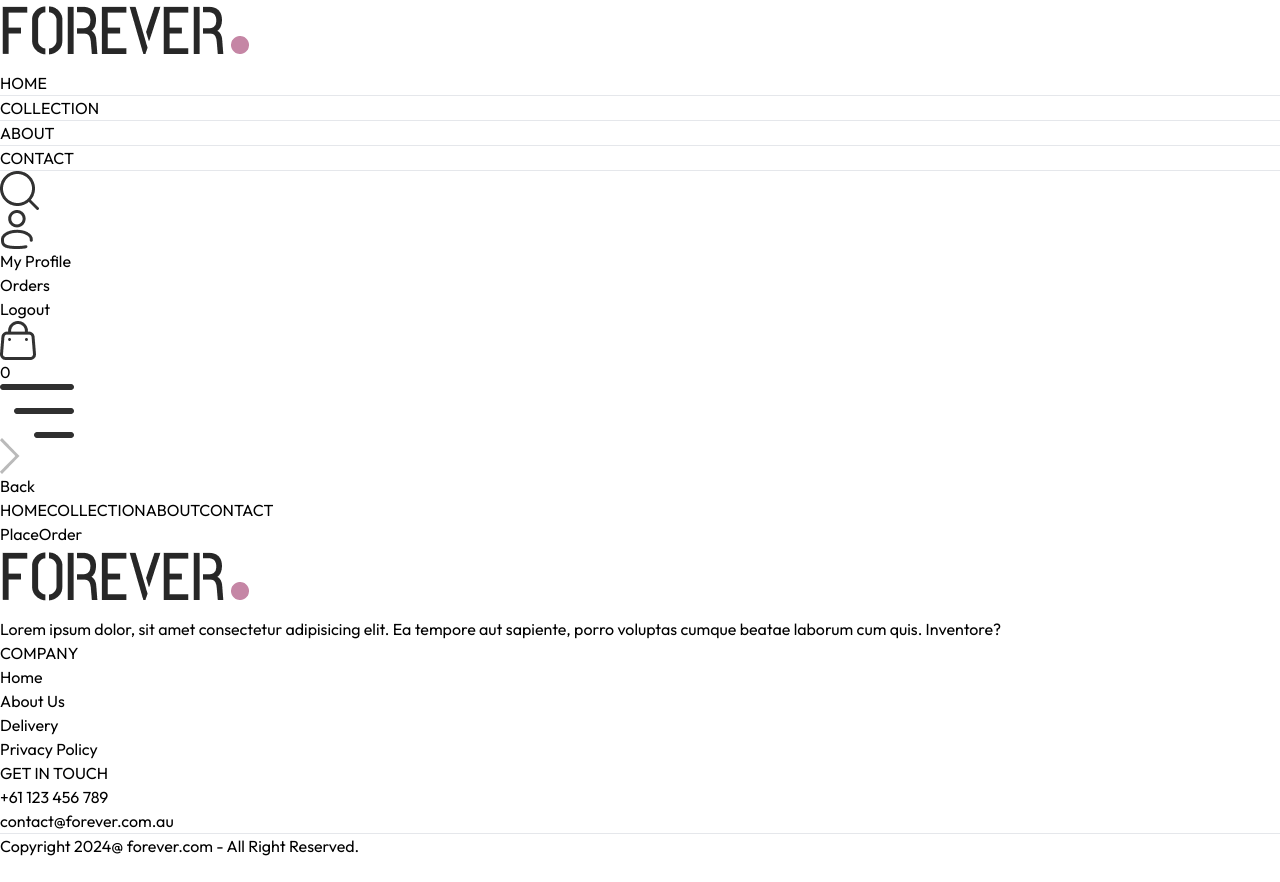
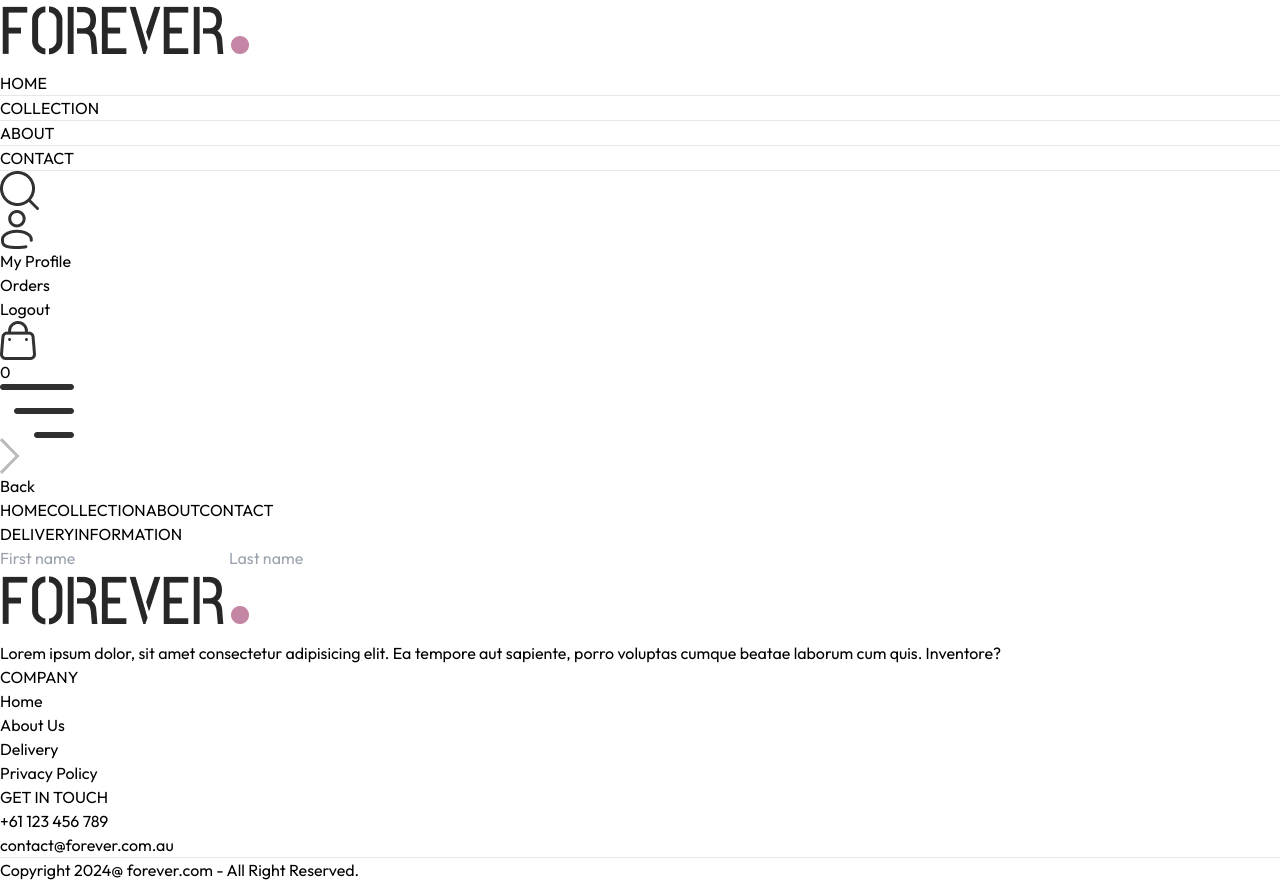
Before and after one commit to waibaBikash/Forever, a React (Vite) app: page /place-order in a window 1280 px wide. Before the commit the page ends 858 px from the top, so only its background shows below. Built offline with nearby package versions, Linux system fonts and the light colour scheme.

Commit message:
create a placOrder page

```diff
--- a/src/pages/PlaceOrder.jsx
+++ b/src/pages/PlaceOrder.jsx
@@ -1,8 +1,20 @@
 import React from 'react'
+import Title from '../components/Title';
 
 const PlaceOrder = () => {
   return (
-    <div>PlaceOrder</div>
+    <div className='flex flex-col sm:flex-row justify-between gap-4 pt-5 sm:pt-14 min-h-[80vh] border-t'>
+      {/*................. Left Side ............ */}
+       <div className='flex flex-col gap-4 w-full sm:max-w-[480px]'>
+          <div className='text-xl sm:text-2xl my-3'>
+            <Title text1={'DELIVERY'} text2={'INFORMATION'} />
+          </div>
+            <div className='flex gap-3'>
+               <input className='border border-gray-300 roudded py-1.5 px-3.5 w-full' type="text" placeholder='First name' />
+               <input className='border border-gray-300 roudded py-1.5 px-3.5 w-full' type="text" placeholder='Last name' />
+            </div>
+       </div>
+    </div>
   )
 }
 
```
